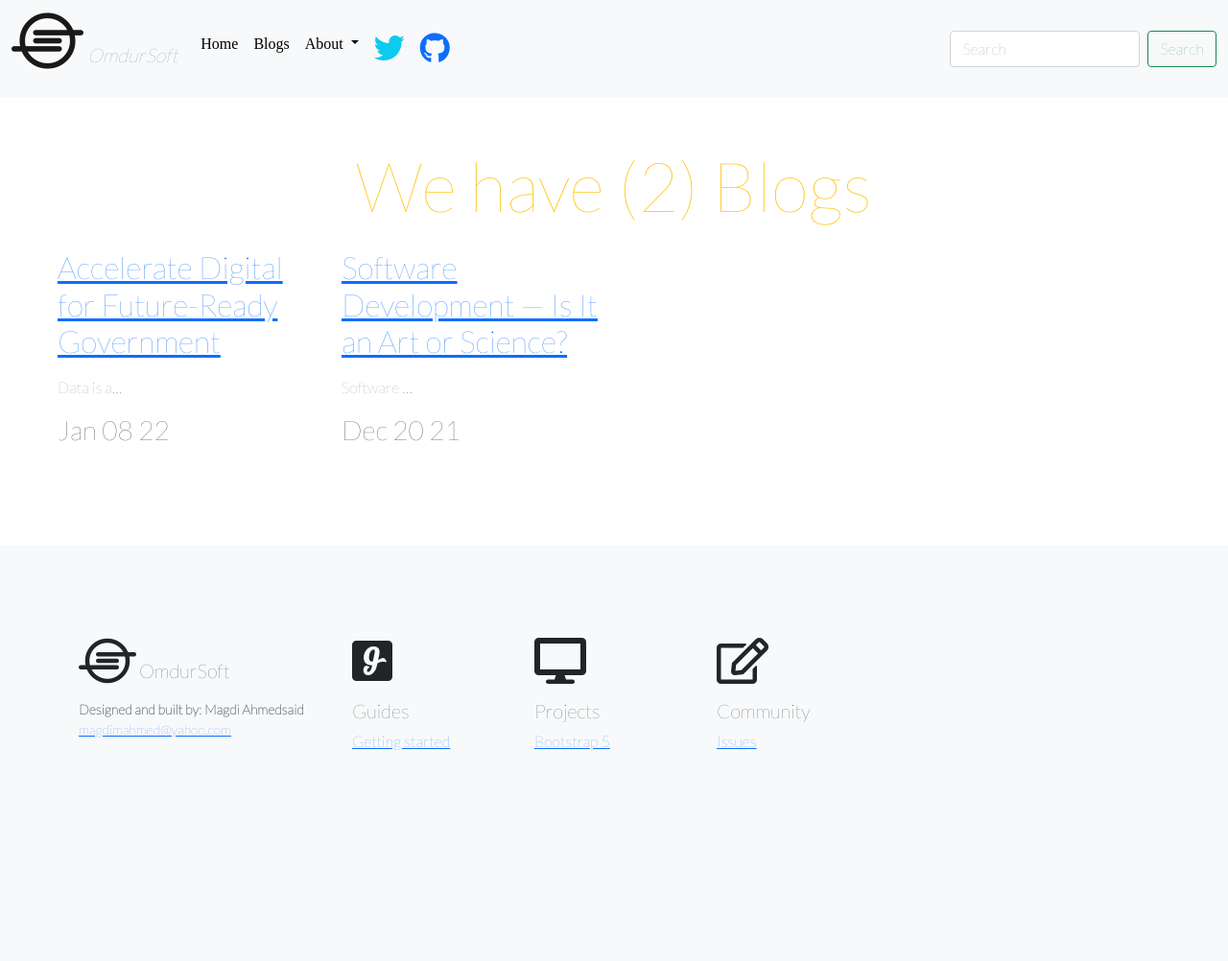
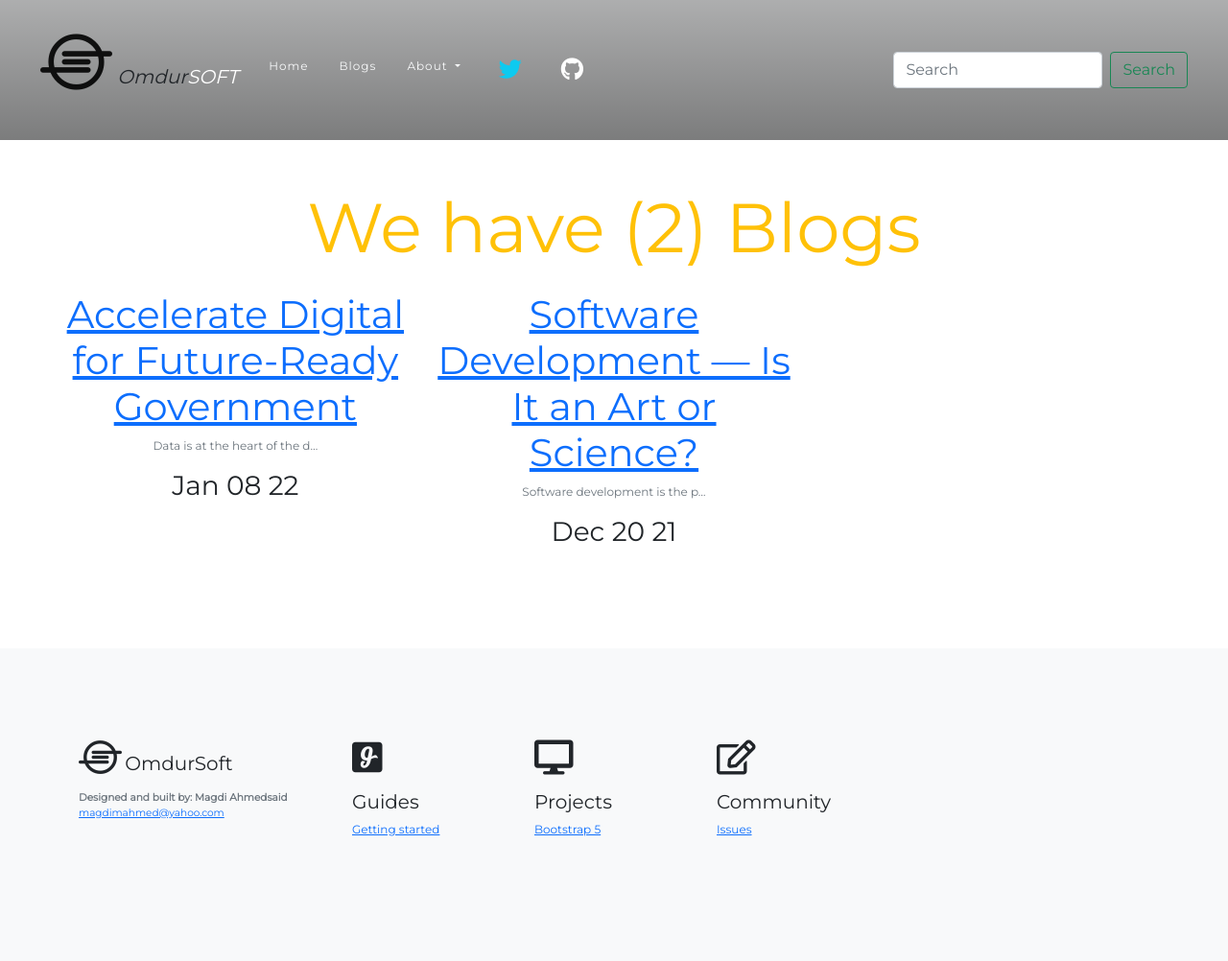
Before and after one commit to magdimahmed/omdursoft, a Django app: page /blog/ in a window 1280 px wide. Shown: the whole page at 96% size. Before the commit the page ends 782 px from the top, so only its background shows below. Run offline with Django 4.2, Linux system fonts and the light colour scheme; data comes from the database, SQL or seed files in the repository; some libraries are stand-ins or nearby versions.

Commit message:
Fix layout

```diff
--- a/blog/templates/blog/all_blogs.html
+++ b/blog/templates/blog/all_blogs.html
@@ -11,9 +11,9 @@
     <div class="row">
 {% for blog in blogs %}
 
-     <div class="col-lg-3 col-sm-6">
-       <a href="{% url 'blog:detail' blog.id %}"><h2>{{blog.title}}</h2></a>
-       <p class="my-3 text-muted">{{blog.description| striptags |truncatechars:10}}</p>
+     <div class="col-md-4 text-center">
+       <a href="{% url 'blog:detail' blog.id %}"><h1 class="mb3">{{blog.title}}</h1></a>
+       <p class="text-muted">{{blog.description| striptags |truncatechars:30}}</p>
        <h3>{{blog.date|date:'M d y'}}</h3>
       </div>
 
--- a/portfolio/static/portfolio/custom.css
+++ b/portfolio/static/portfolio/custom.css
@@ -1,14 +1,29 @@
-.navbar-nav .nav-link {
-    color: rgba(0,0,0,1) !important;
+.nav-menu  {
+   background: linear-gradient(rgba(0,0,0, .3), rgba(0,0,0, .5));
+   padding: 30px;
 }
-.navbar-nav .nav-link:hover {
-    color: rgba(0,0,0,5) !important;
+.menu-item {
+  font-size: 12px;
+  letter-spacing: 1px;
+  color: #eee;
+}
+.menu-item:hover {
+    color: #70aed2;
+}
+body {
+    font-family: 'Montserrat', sans-serif;
+    font-size: 12px;
 }
 
-body {
-    font-family: 'Lato', sans-serif;
+.mission{
+  background: #151f20;
 }
 
-.navbar-nav a {
-  font-family: 'Merriweather', serif;
+.underline {
+    width: 180px;
+    border: 3px solid #eee;
 }
+
+.sud-image {
+   background-image: linear-gradient(to bottom, blue , yellow, green);
+}
--- a/portfolio/templates/portfolio/base.html
+++ b/portfolio/templates/portfolio/base.html
@@ -8,21 +8,21 @@
     <!-- Bootstrap CSS -->
     <link href="https://cdn.jsdelivr.net/npm/bootstrap@5.1.3/dist/css/bootstrap.min.css" rel="stylesheet" integrity="sha384-1BmE4kWBq78iYhFldvKuhfTAU6auU8tT94WrHftjDbrCEXSU1oBoqyl2QvZ6jIW3" crossorigin="anonymous">
 
-    <link rel="stylesheet" href="{% static 'portfolio/custom.css' %}">
+    <link rel="stylesheet"  type="text/css" href="{% static 'portfolio/custom.css' %}">
 
     <link href="https://fonts.googleapis.com/css2?family=Lato:wght@100&family=Merriweather+Sans:wght@300;800&display=swap" rel="stylesheet">
 
     <link rel="stylesheet" href="//use.fontawesome.com/releases/v5.0.7/css/all.css">
-
-    <title>OmdurSoft</title>
+    <link href='https://fonts.googleapis.com/css?family=Montserrat' rel='stylesheet'>
+    <title>OmdurSOFT</title>
   </head>
   <body>
 
-    <nav class="navbar navbar-expand-md navbar-light bg-light">
+    <nav class="navbar navbar-expand-md nav-menu navbar-light bg-light">
   <div class="container-fluid">
     <a class="navbar-brand" href="#">
       <i class="fab fa-ioxhost fa-3x mb-3"></i>
-       <i class="text-muted"> OmdurSoft </i>
+       <i class="text-dark font-weight-bold"> Omdur<span class="text-white">SOFT</span> </i>
   </a>
     <button class="navbar-toggler" type="button" data-bs-toggle="collapse" data-bs-target="#navbarSupportedContent" aria-controls="navbarSupportedContent" aria-expanded="false" aria-label="Toggle navigation">
       <span class="navbar-toggler-icon"></span>
@@ -30,13 +30,13 @@
     <div class="collapse navbar-collapse justify-content-between" id="navbarSupportedContent">
       <ul class="navbar-nav me-auto mb-2 mb-lg-0">
         <li class="nav-item">
-          <a class="nav-link active" aria-current="page" href="/">Home</a>
+          <a class="nav-link text-light m-2 menu-item" aria-current="page" href="/">Home</a>
         </li>
         <li class="nav-item">
-          <a class="nav-link text-light" href="{% url 'blog:all_blogs'%}" target="_blank">Blogs</a>
+          <a class="nav-link text-light m-2 menu-item" href="{% url 'blog:all_blogs'%}" target="_blank">Blogs</a>
         </li>
         <li class="nav-item dropdown">
-          <a class="nav-link dropdown-toggle" href="#" id="navbarDropdown" role="button" data-bs-toggle="dropdown" aria-expanded="false">
+          <a class="nav-link text-light dropdown-toggle m-2 menu-item" href="#" id="navbarDropdown" role="button" data-bs-toggle="dropdown" aria-expanded="false">
             About
           </a>
           <ul class="dropdown-menu" aria-labelledby="navbarDropdown">
@@ -47,10 +47,10 @@
           </ul>
         </li>
         <li class="nav-item">
-          <a class="nav-link text-light font-weight-bold px 3" href="https://twitter.com/AhmedsaidMagdi" target="_blank"><i class="fab fa-twitter fa-2x text-info"></i></a>
+          <a class="nav-link text-light font-weight-bold px-3 m-2 menu-item" href="https://twitter.com/AhmedsaidMagdi" target="_blank"><i class="fab fa-twitter fa-2x text-info"></i></a>
         </li>
         <li class="nav-item">
-          <a class="nav-link" href="https://github.com/magdimahmed/" target="_blank"><i class="fab fa-github fa-2x text-primary"></i></a>
+          <a class="nav-link m-2" href="https://github.com/magdimahmed/" target="_blank"><i class="fab fa-github fa-2x text-white"></i></a>
         </li>
 
       </ul>
@@ -104,7 +104,10 @@
   </div>
 </footer>
     <!-- Optional JavaScript; choose one of the two! -->
-
+<script
+  src="https://code.jquery.com/jquery-3.6.0.js"
+  integrity="sha256-H+K7U5CnXl1h5ywQfKtSj8PCmoN9aaq30gDh27Xc0jk="
+  crossorigin="anonymous"></script>
     <!-- Option 1: Bootstrap Bundle with Popper -->
     <script src="https://cdn.jsdelivr.net/npm/bootstrap@5.1.3/dist/js/bootstrap.bundle.min.js" integrity="sha384-ka7Sk0Gln4gmtz2MlQnikT1wXgYsOg+OMhuP+IlRH9sENBO0LRn5q+8nbTov4+1p" crossorigin="anonymous"></script>
 
```
Also changed, not shown: portfolio/templates/portfolio/home.html (+12 -8 lines).
